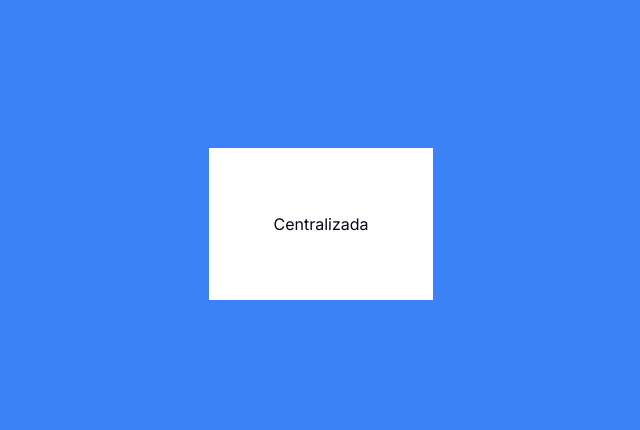
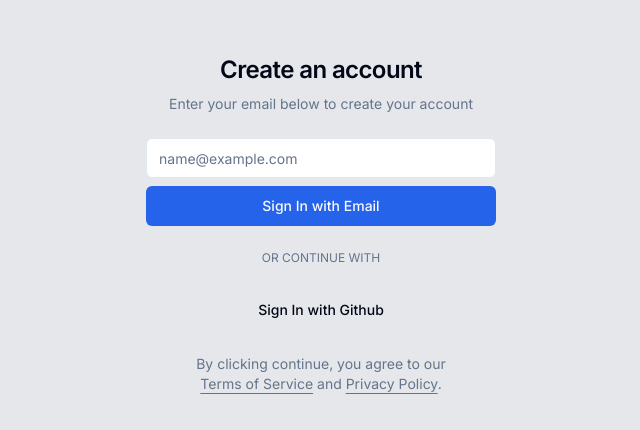
Before and after one commit to guilherme-braga4/nextjs-boilerplate-mvc, a Next.js app: page / in a window 1280 px wide. Shown: the part 176-606 px from the top of the page, without its empty margins (319-959 px from the left). Built offline with nearby package versions, Linux system fonts and the light colour scheme.

Commit message:
feat: sign up

```diff
--- a/package.json
+++ b/package.json
@@ -10,6 +10,7 @@
   },
   "dependencies": {
     "@radix-ui/react-alert-dialog": "^1.0.5",
+    "@radix-ui/react-label": "^2.0.2",
     "@radix-ui/react-slot": "^1.0.2",
     "class-variance-authority": "^0.7.0",
     "clsx": "^2.1.1",
--- a/src/app/globals.css
+++ b/src/app/globals.css
@@ -6,63 +6,46 @@
   :root {
     --background: 0 0% 100%;
     --foreground: 222.2 84% 4.9%;
-
     --card: 0 0% 100%;
     --card-foreground: 222.2 84% 4.9%;
-
     --popover: 0 0% 100%;
     --popover-foreground: 222.2 84% 4.9%;
-
-      --primary: 222.2 47.4% 11.2%;
+    --primary: 221.2 83.2% 53.3%;
     --primary-foreground: 210 40% 98%;
-
     --secondary: 210 40% 96.1%;
     --secondary-foreground: 222.2 47.4% 11.2%;
-
     --muted: 210 40% 96.1%;
     --muted-foreground: 215.4 16.3% 46.9%;
-
     --accent: 210 40% 96.1%;
     --accent-foreground: 222.2 47.4% 11.2%;
-
     --destructive: 0 84.2% 60.2%;
     --destructive-foreground: 210 40% 98%;
-
     --border: 214.3 31.8% 91.4%;
     --input: 214.3 31.8% 91.4%;
-      --ring: 222.2 84% 4.9%;
-
+    --ring: 221.2 83.2% 53.3%;
     --radius: 0.5rem;
   }
 
   .dark {
     --background: 222.2 84% 4.9%;
     --foreground: 210 40% 98%;
-
     --card: 222.2 84% 4.9%;
     --card-foreground: 210 40% 98%;
-
     --popover: 222.2 84% 4.9%;
     --popover-foreground: 210 40% 98%;
-
-      --primary: 210 40% 98%;
+    --primary: 217.2 91.2% 59.8%;
     --primary-foreground: 222.2 47.4% 11.2%;
-
     --secondary: 217.2 32.6% 17.5%;
     --secondary-foreground: 210 40% 98%;
-
     --muted: 217.2 32.6% 17.5%;
     --muted-foreground: 215 20.2% 65.1%;
-
     --accent: 217.2 32.6% 17.5%;
     --accent-foreground: 210 40% 98%;
-
     --destructive: 0 62.8% 30.6%;
     --destructive-foreground: 210 40% 98%;
-
     --border: 217.2 32.6% 17.5%;
     --input: 217.2 32.6% 17.5%;
-      --ring: 212.7 26.8% 83.9%;
+    --ring: 224.3 76.3% 48%;
   }
 }
 
--- a/src/app/page.tsx
+++ b/src/app/page.tsx
@@ -1,21 +1,39 @@
-import styles from './page.module.css'
-import { Button } from '@/components/ui/button'
-import {
-  AlertDialog,
-  AlertDialogAction,
-  AlertDialogCancel,
-  AlertDialogContent,
-  AlertDialogDescription,
-  AlertDialogFooter,
-  AlertDialogHeader,
-  AlertDialogTitle,
-  AlertDialogTrigger
-} from '@/components/ui/alert-dialog'
+import { UserAuthForm } from '@/components/user-auth-form'
+import Link from 'next/link'
 
 export default function Home() {
   return (
-    <div className="bg-blue-500 h-screen w-screen flex items-center justify-center">
-      <div className="bg-white p-16">Centralizada</div>
+    <div className="bg-gray-200 h-screen w-screen flex items-center justify-center">
+      <div className="lg:p-8">
+        <div className="mx-auto flex w-full flex-col justify-center space-y-6 sm:w-[350px]">
+          <div className="flex flex-col space-y-2 text-center">
+            <h1 className="text-2xl font-semibold tracking-tight">
+              Create an account
+            </h1>
+            <p className="text-sm text-muted-foreground">
+              Enter your email below to create your account
+            </p>
+          </div>
+          <UserAuthForm />
+          <p className="px-8 text-center text-sm text-muted-foreground">
+            By clicking continue, you agree to our{' '}
+            <Link
+              href="/terms"
+              className="underline underline-offset-4 hover:text-primary"
+            >
+              Terms of Service
+            </Link>{' '}
+            and{' '}
+            <Link
+              href="/privacy"
+              className="underline underline-offset-4 hover:text-primary"
+            >
+              Privacy Policy
+            </Link>
+            .
+          </p>
+        </div>
+      </div>
     </div>
   )
 }
--- a/src/components/ui/button.tsx
+++ b/src/components/ui/button.tsx
@@ -1,35 +1,35 @@
-import * as React from "react"
-import { Slot } from "@radix-ui/react-slot"
-import { cva, type VariantProps } from "class-variance-authority"
+import * as React from 'react'
+import { Slot } from '@radix-ui/react-slot'
+import { cva, type VariantProps } from 'class-variance-authority'
 
-import { cn } from "@/lib/utils"
+import { cn } from '@/lib/utils'
 
 const buttonVariants = cva(
-  "inline-flex items-center justify-center whitespace-nowrap rounded-md text-sm font-medium ring-offset-background transition-colors focus-visible:outline-none focus-visible:ring-2 focus-visible:ring-ring focus-visible:ring-offset-2 disabled:pointer-events-none disabled:opacity-50",
+  'inline-flex items-center justify-center whitespace-nowrap rounded-md text-sm font-medium ring-offset-background transition-colors focus-visible:outline-none focus-visible:ring-2 focus-visible:ring-ring focus-visible:ring-offset-2 disabled:pointer-events-none disabled:opacity-50',
   {
     variants: {
       variant: {
-        default: "bg-primary text-primary-foreground hover:bg-primary/90",
+        default: 'bg-primary text-primary-foreground hover:bg-primary/90',
         destructive:
-          "bg-destructive text-destructive-foreground hover:bg-destructive/90",
+          'bg-destructive text-destructive-foreground hover:bg-destructive/90',
         outline:
-          "border border-input bg-background hover:bg-accent hover:text-accent-foreground",
+          'border border-input bg-background hover:bg-accent hover:text-accent-foreground',
         secondary:
-          "bg-secondary text-secondary-foreground hover:bg-secondary/80",
-        ghost: "hover:bg-accent hover:text-accent-foreground",
-        link: "text-primary underline-offset-4 hover:underline",
+          'bg-secondary text-secondary-foreground hover:bg-secondary/80',
+        ghost: 'hover:bg-accent hover:text-accent-foreground',
+        link: 'text-primary underline-offset-4 hover:underline'
       },
       size: {
-        default: "h-10 px-4 py-2",
-        sm: "h-9 rounded-md px-3",
-        lg: "h-11 rounded-md px-8",
-        icon: "h-10 w-10",
-      },
+        default: 'h-10 min-w-[300px] px-4 py-2 p-8px',
+        sm: 'h-9 min-w-[300px] rounded-md px-3',
+        lg: 'h-11 min-w-[300px] rounded-md px-8',
+        icon: 'h-10 w-10'
+      }
     },
     defaultVariants: {
-      variant: "default",
-      size: "default",
-    },
+      variant: 'default',
+      size: 'default'
+    }
   }
 )
 
@@ -41,7 +41,7 @@ export interface ButtonProps
 
 const Button = React.forwardRef<HTMLButtonElement, ButtonProps>(
   ({ className, variant, size, asChild = false, ...props }, ref) => {
-    const Comp = asChild ? Slot : "button"
+    const Comp = asChild ? Slot : 'button'
     return (
       <Comp
         className={cn(buttonVariants({ variant, size, className }))}
@@ -51,6 +51,6 @@ const Button = React.forwardRef<HTMLButtonElement, ButtonProps>(
     )
   }
 )
-Button.displayName = "Button"
+Button.displayName = 'Button'
 
 export { Button, buttonVariants }
--- /dev/null
+++ b/src/components/ui/input.tsx
@@ -0,0 +1,25 @@
+import * as React from "react"
+
+import { cn } from "@/lib/utils"
+
+export interface InputProps
+  extends React.InputHTMLAttributes<HTMLInputElement> {}
+
+const Input = React.forwardRef<HTMLInputElement, InputProps>(
+  ({ className, type, ...props }, ref) => {
+    return (
+      <input
+        type={type}
+        className={cn(
+          "flex h-10 w-full rounded-md border border-input bg-background px-3 py-2 text-sm ring-offset-background file:border-0 file:bg-transparent file:text-sm file:font-medium placeholder:text-muted-foreground focus-visible:outline-none focus-visible:ring-2 focus-visible:ring-ring focus-visible:ring-offset-2 disabled:cursor-not-allowed disabled:opacity-50",
+          className
+        )}
+        ref={ref}
+        {...props}
+      />
+    )
+  }
+)
+Input.displayName = "Input"
+
+export { Input }
--- /dev/null
+++ b/src/components/ui/label.tsx
@@ -0,0 +1,26 @@
+"use client"
+
+import * as React from "react"
+import * as LabelPrimitive from "@radix-ui/react-label"
+import { cva, type VariantProps } from "class-variance-authority"
+
+import { cn } from "@/lib/utils"
+
+const labelVariants = cva(
+  "text-sm font-medium leading-none peer-disabled:cursor-not-allowed peer-disabled:opacity-70"
+)
+
+const Label = React.forwardRef<
+  React.ElementRef<typeof LabelPrimitive.Root>,
+  React.ComponentPropsWithoutRef<typeof LabelPrimitive.Root> &
+    VariantProps<typeof labelVariants>
+>(({ className, ...props }, ref) => (
+  <LabelPrimitive.Root
+    ref={ref}
+    className={cn(labelVariants(), className)}
+    {...props}
+  />
+))
+Label.displayName = LabelPrimitive.Root.displayName
+
+export { Label }
--- /dev/null
+++ b/src/components/user-auth-form.tsx
@@ -0,0 +1,66 @@
+'use client'
+
+import React, { useState } from 'react'
+
+import { cn } from '@/lib/utils'
+import { Button } from '@/components/ui/button'
+import { Input } from '@/components/ui/input'
+import { Label } from '@/components/ui/label'
+
+interface UserAuthFormProps extends React.HTMLAttributes<HTMLDivElement> {}
+
+export function UserAuthForm({ className, ...props }: UserAuthFormProps) {
+  const [isLoading, setIsLoading] = useState<boolean>(false)
+
+  async function onSubmit(e: React.SyntheticEvent) {
+    e.preventDefault()
+    setIsLoading(true)
+
+    setTimeout(() => {
+      setIsLoading(false)
+    }, 3000)
+  }
+
+  const alertTest = () => {
+    alert('You should sign in :)')
+  }
+
+  return (
+    <div className={cn('grid gap-6', className)} {...props}>
+      <form onSubmit={onSubmit}>
+        <div className="grid gap-2">
+          <div className="grid gap-1">
+            <Label className="sr-only" htmlFor="email">
+              Email
+            </Label>
+            <Input
+              id="email"
+              placeholder="name@example.com"
+              type="email"
+              autoCapitalize="none"
+              autoComplete="email"
+              autoCorrect="off"
+              disabled={isLoading}
+            />
+          </div>
+          <Button disabled={isLoading} onClick={alertTest}>
+            {isLoading && <div>IsLoading</div>}
+            Sign In with Email
+          </Button>
+        </div>
+      </form>
+      <div className="relative">
+        <div className="absolute inset-0 flex items-center">
+          <span className="w-full border-t" />
+        </div>
+        <div className="relative flex justify-center text-xs uppercase">
+          <span className="px-2 text-muted-foreground">Or continue with</span>
+        </div>
+      </div>
+      <Button disabled={isLoading} variant={'ghost'} onClick={alertTest}>
+        {isLoading && <div>IsLoading</div>}
+        Sign In with Github
+      </Button>
+    </div>
+  )
+}
```
Also changed, not shown: src/components/ui/table.tsx (added, +117 -0 lines), 1 other file (tests, documents, lock files or other folders). Lines whose indentation alone changed are shown as unchanged.
